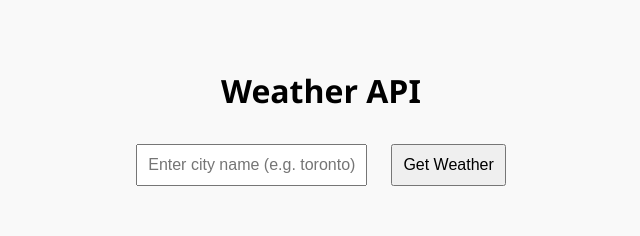
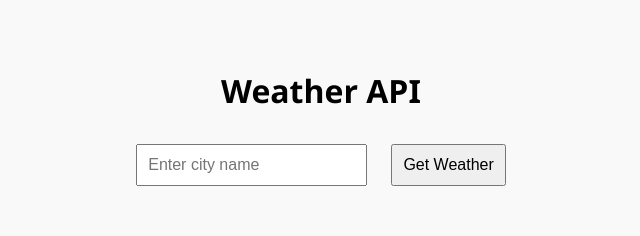
Before and after one commit to tommybadass/Assignment4, a plain HTML site: page index.html in a window 1280 px wide. Shown: the top 236 px of the page, without its empty margins (319-959 px from the left). Drawn offline with Linux system fonts and the light colour scheme.

Commit message:
index.html

```diff
--- a/index.html
+++ b/index.html
@@ -14,7 +14,7 @@
   <p id="studentInfo"></p>
 
   <!-- User types a city name here -->
-  <input type="text" id="cityInput" placeholder="Enter city name (e.g. toronto)" />
+  <input type="text" id="cityInput" placeholder="Enter city name" />
   <button onclick="getWeather()">Get Weather</button>
 
   <!-- This is where the result will show up -->
```
